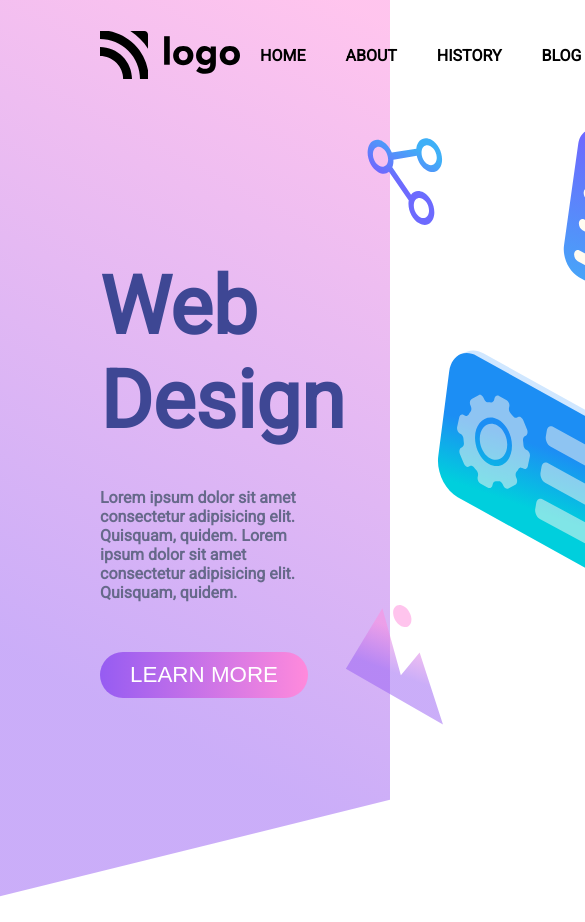
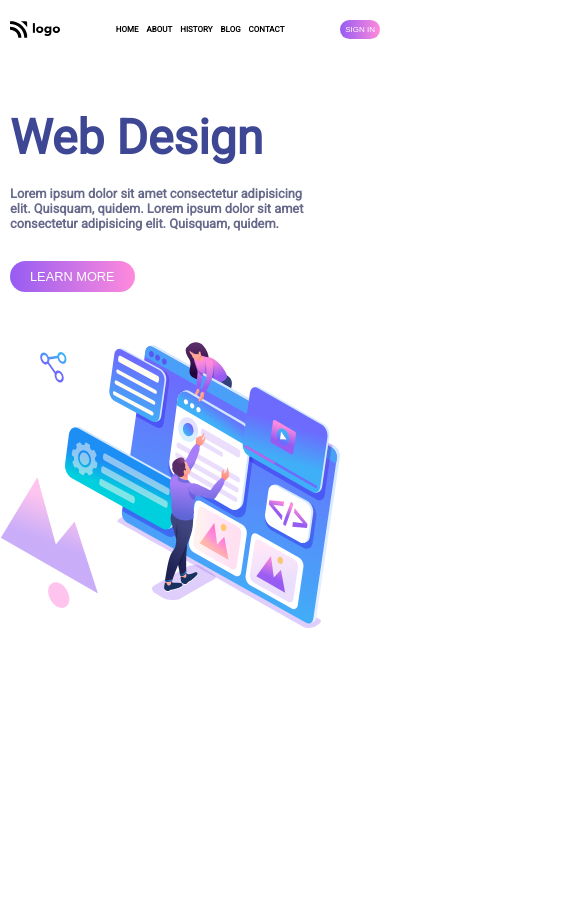
Before and after one commit to uveshkhatri/Web-Design-Landing-Page, a website: page index.html in a window 390 px wide. Shown: the top 922 px of the page, 585 px wide, since content can reach past the window. After the commit the page ends 844 px from the top, so only its background shows below. Drawn offline with Linux system fonts and the light colour scheme.

Commit message:
Responsive

```diff
--- a/css/index.css
+++ b/css/index.css
@@ -93,3 +93,103 @@ nav {
     margin-top: 200px;
     margin-right: -45px;
 }
+
+@media only screen and (max-width: 600px) {
+
+    body{
+        background-image: none;
+    }
+
+    nav {
+        display: flex;
+        justify-content: space-between;
+        align-items: center;
+        padding: 20px 10px;
+    }
+
+    nav img{
+        width: 50px;
+    }
+
+    .nav-items {
+        display: flex;
+    }
+
+    .nav-item {
+        padding: 0px 4px;
+        font-size: 0.5em;
+    }
+
+    .signin-btn {
+        border: none;
+        font-size: 0.5em;
+        padding: 5px 5px;
+        border-radius: 20px;
+        color: #fff;
+        background-image: linear-gradient(to right, #965cf2, #ff8adc);
+    }
+
+    /* navbar end */
+
+    /* left-section start  */
+
+    .intro-section {
+        display: flex ;
+        flex-direction: column;
+    }
+
+    .left-section {
+        display: flex;
+        flex-direction: column;
+        align-items: flex-start;
+        margin-top: 50px;
+        margin-left: 10px;
+    }
+
+    .left-section h1 {
+        font-size: 3em;
+        color: #3e4794;
+    }
+
+    .left-section h4 {
+        color: #66698a;
+        width: 80%;
+        font-size: 0.8em;
+        margin-top: 20px;
+    }
+
+    .learn-more-btn {
+        background-image: linear-gradient(to right, #965cf2, #ff8adc);
+        color: #fff;
+        font-size: 0.8em;
+        border: none;
+        border-radius: 30px;
+        padding: 8px 20px;
+        margin-top: 30px;
+    }
+
+    /* right-section start */
+
+    .imgs-div {
+        position: relative;
+        display: flex;
+        margin-top: 50px;
+    }
+
+    .imgs-div :last-child{
+        margin-right: 50px;
+        width: 300px;
+    }
+
+    .vector-img{
+        margin-top: 100px;
+        margin-right: -50px;
+        width: 200px;
+    }
+
+    .vector-dot{
+        margin-top: 220px;
+        margin-right: -30px;
+        width: 50px;
+    }
+}
```
Also changed, not shown: Readme.md.
